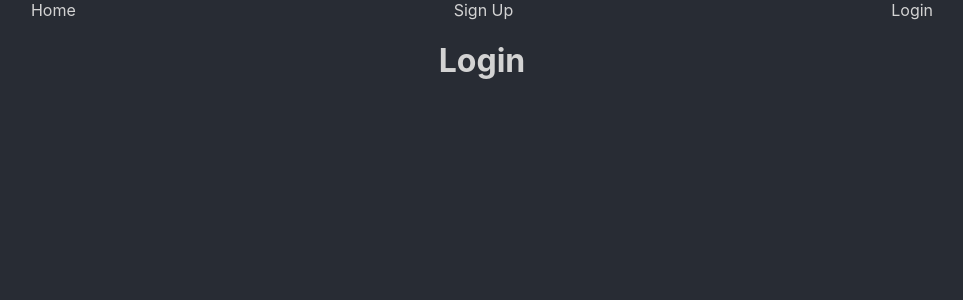
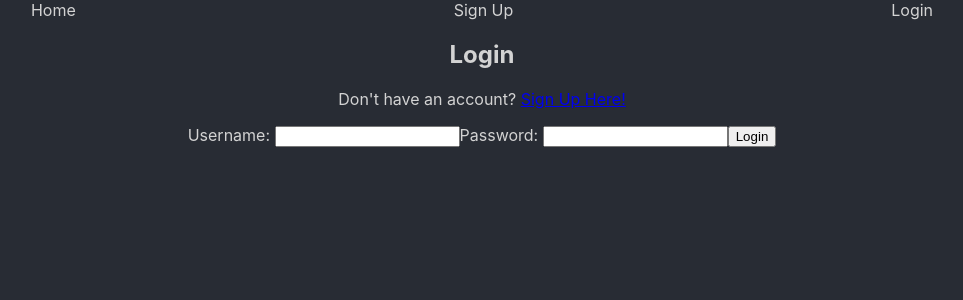
Before and after one commit to VABIII/my-routine, a React (Create React App) app: page /login in a window 1280 px wide. Shown: the top 300 px of the page, without its empty margins (158-1121 px from the left). Built offline with nearby package versions, Linux system fonts and the light colour scheme.

Commit message:
Added login form and axios call to Login.js

```diff
--- a/src/App.js
+++ b/src/App.js
@@ -1,4 +1,4 @@
-import react from "react";
+import react, { useState } from "react";
 import './App.css';
 import { Route, Switch } from 'react-router-dom'
 
@@ -8,6 +8,9 @@ import SignUp from "./components/SignUp";
 import Login from "./components/Login";
 
 function App() {
+    const [user, setUser] = useState({});
+
+
   return (
     <div className="App">
       <div className='header-container'>
@@ -15,8 +18,10 @@ function App() {
       </div>
         <div className='body-container'>
             <Switch>
-                <Route path="/login" component={Login}/>
-                <Route path="/sign-up" component={SignUp}/>
+                <Route path="/login">
+                    <Login setUser={setUser} />
+                </Route>
+                <Route path="/signup" component={SignUp}/>
                 <Route path='/' component={Home}/>
 
 
--- a/src/components/Header.js
+++ b/src/components/Header.js
@@ -5,7 +5,7 @@ const Header = () => {
     return (
         <div className='header'>
             <a href="/">Home</a>
-            <a href="/sign-up">Sign Up</a>
+            <a href="/signup">Sign Up</a>
             <a href="/login">Login</a>
         </div>
     );
--- a/src/components/Login.js
+++ b/src/components/Login.js
@@ -1,11 +1,69 @@
-import React from 'react';
+import React, { useState } from 'react';
+import axios from "axios";
 
-const Login = () => {
+
+const initialValues = {
+    username: '',
+    password: '',
+}
+
+
+const Login = (props) => {
+    const { setUser } = props;
+    const [values, setValues] = useState(initialValues);
+
+    const login = creds => {
+        axios.post('/', creds)
+            .then(res => {
+
+            })
+            .catch(err => console.error(err))
+    }
+
+    const onChange = evt => {
+        const name = evt.target.name;
+        const value = evt.target.value;
+
+        setValues({
+            ...values,
+            [name]: value
+        });
+    }
+
     return (
-        <div>
-            <h1>Login</h1>
+        <div className="login-container">
+            <form className="login-form">
+                <div className="login-header">
+                    <h2>Login</h2>
+                    <p>Don't have an account? <a href="/signup">Sign Up Here!</a></p>
+                </div>
+                <div className="signup-input-container">
+                    <label htmlFor="username">Username:&nbsp;</label>
+                    <input
+                        type="text"
+                        id="username"
+                        name="username"
+                        value={values.username}
+                        onChange={onChange}
+                    />
+                    <label htmlFor="password">Password:&nbsp;</label>
+                    <input
+                        type="text"
+                        id="password"
+                        name="password"
+                        value={values.password}
+                        onChange={onChange}
+                    />
+                    <button id="login-button">Login</button>
+                </div>
+            </form>
+
         </div>
-    );
+    )
+
+
+
+
 };
 
 export default Login;
--- a/src/components/SignUp.js
+++ b/src/components/SignUp.js
@@ -48,7 +48,7 @@ const SignUp = () => {
     return (
         <div className="signup-container">
             <form id="signup-form" onSubmit={onSubmit}>
-                <div className="header">
+                <div className="signup-header">
                     <h2>Create an account</h2>
                     <p>Already have an account? <a href="/login">Login here</a></p>
                 </div>
```
